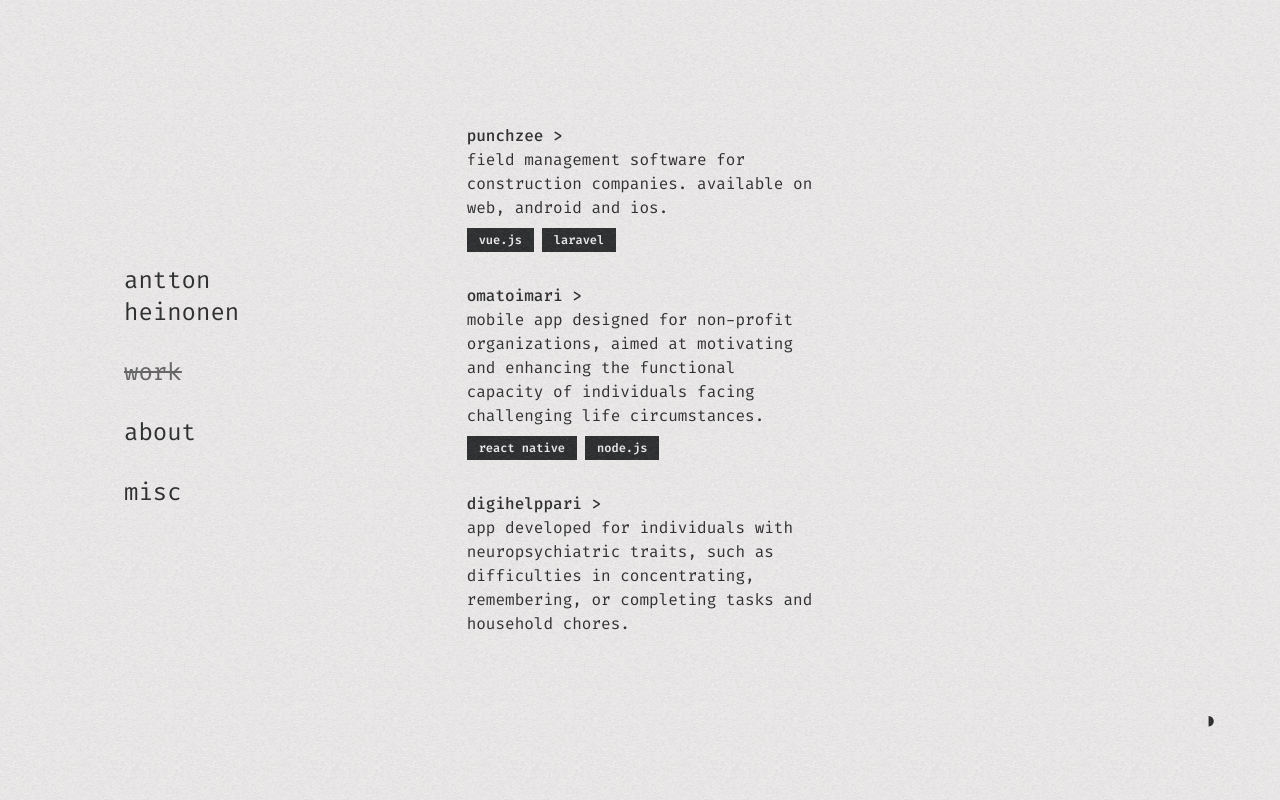
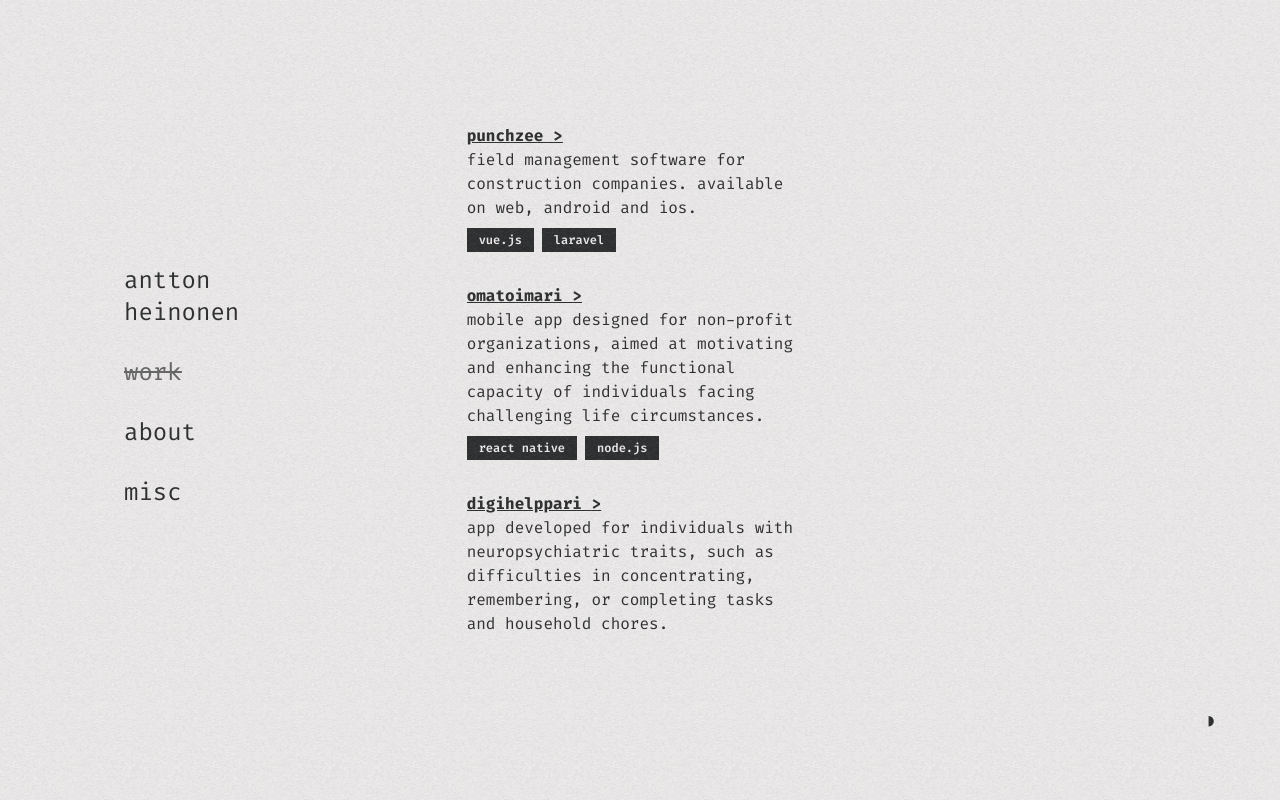
Before and after one commit to heinoant/heinoant.github.io, a Next.js app: page /work in a window 1280 px wide. Built offline with nearby package versions, Linux system fonts and the light colour scheme.

Commit message:
Fixed outdated links
Minor scrollbar styling

```diff
--- a/app/globals.css
+++ b/app/globals.css
@@ -26,15 +26,48 @@
 body {
   background-color: var(--bg-color);
   color: var(--text-color);
-}}
+}
+ html {
+   scroll-behavior: smooth;
+ }
+
+::-webkit-scrollbar {
+  @apply w-1.5;
+}
+::-webkit-scrollbar-track {
+display: none;
+}
+::-webkit-scrollbar-thumb {
+  background-color: grey;
+}
+::-webkit-scrollbar-thumb:hover {
+  background-color: var(--text-color);
+}
+}
 
 .no-scrollbar::-webkit-scrollbar {
   display: none;
 }
-
 .no-scrollbar {
   -ms-overflow-style: none;
   scrollbar-width: none;
+}
+
+@screen md {
+  .md\:scrollbar {
+      -ms-overflow-style: auto;
+      scrollbar-width: auto;
+  }
+  .md\:scrollbar::-webkit-scrollbar {
+    display: block;
+  }
+}
+.scrollbar::-webkit-scrollbar {
+  display: block;
+}
+.scrollbar {
+  -ms-overflow-style: auto;
+  scrollbar-width: auto;
 }
 
 .tech{
--- a/app/work/page.tsx
+++ b/app/work/page.tsx
@@ -1,8 +1,8 @@
 export default function Work() {
   return (
     <main className="flex flex-col md:basis-1/3 md:items-center md:text-2xl justify-center px-10 pb-10">
-      <div className="no-scrollbar md:text-base max-h-[calc(100vh-18rem)] text-clip overflow-y-auto pb-10">
-        <h1 className="font-medium">
+      <div className="md:text-base max-h-[calc(100vh-18rem)] text-clip overflow-y-auto pb-10 pr-3 md:scrollbar no-scrollbar md:pr-5">
+        <h1 className="font-bold underline">
           <a href="https://www.punchzee.com/" target="_blank" rel="noreferrer">
             punchzee {'>'}
           </a>
@@ -17,9 +17,9 @@
             laravel
           </div>
         </div>
-        <h1 className="font-medium pt-8">
+        <h1 className="font-bold underline pt-8">
           <a
-            href="https://play.google.com/store/apps/details?id=fi.thefirma.omatoimari"
+            href="https://apps.apple.com/fi/app/omatoimari/id6467409298"
             target="_blank"
             rel="noreferrer"
           >
@@ -37,9 +37,9 @@
             node.js
           </div>
         </div>
-        <h1 className="font-medium pt-8">
+        <h1 className="font-bold underline  pt-8">
           <a
-            href="https://play.google.com/store/apps/details?id=fi.gamu.digihelppari"
+            href="https://apps.apple.com/fi/app/digihelppari/id1585782132?l=fi"
             target="_blank"
             rel="noreferrer"
           >
@@ -57,7 +57,15 @@
             django
           </div>
         </div>
-        <h1 className="font-medium pt-8">jopijelppari</h1>
+        <h1 className="font-bold underline  pt-8">
+          <a
+            href="https://apps.apple.com/fi/app/jopijelppari/id1594345770?l=fi"
+            target="_blank"
+            rel="noreferrer"
+          >
+            jopijelppari {'>'}
+          </a>
+        </h1>
         mobile app designed to assist individuals with neuropsychiatric traits
         in finding and excelling at jobs.
         <div className="flex space-x-2 pt-2">
@@ -65,7 +73,7 @@
             react native
           </div>
         </div>
-        <h1 className="font-medium pt-8">
+        <h1 className="font-bold underline pt-8">
           <a
             href="https://localhomevisit.fi/fi/"
             target="_blank"
--- a/tailwind.config.ts
+++ b/tailwind.config.ts
@@ -5,8 +5,10 @@
     "./pages/**/*.{js,ts,jsx,tsx,mdx}",
     "./components/**/*.{js,ts,jsx,tsx,mdx}",
     "./app/**/*.{js,ts,jsx,tsx,mdx}",
+    "./app/*.{js,ts,jsx,tsx,mdx}",
   ],
   theme: {},
   plugins: [],
+
 };
 export default config;
```
